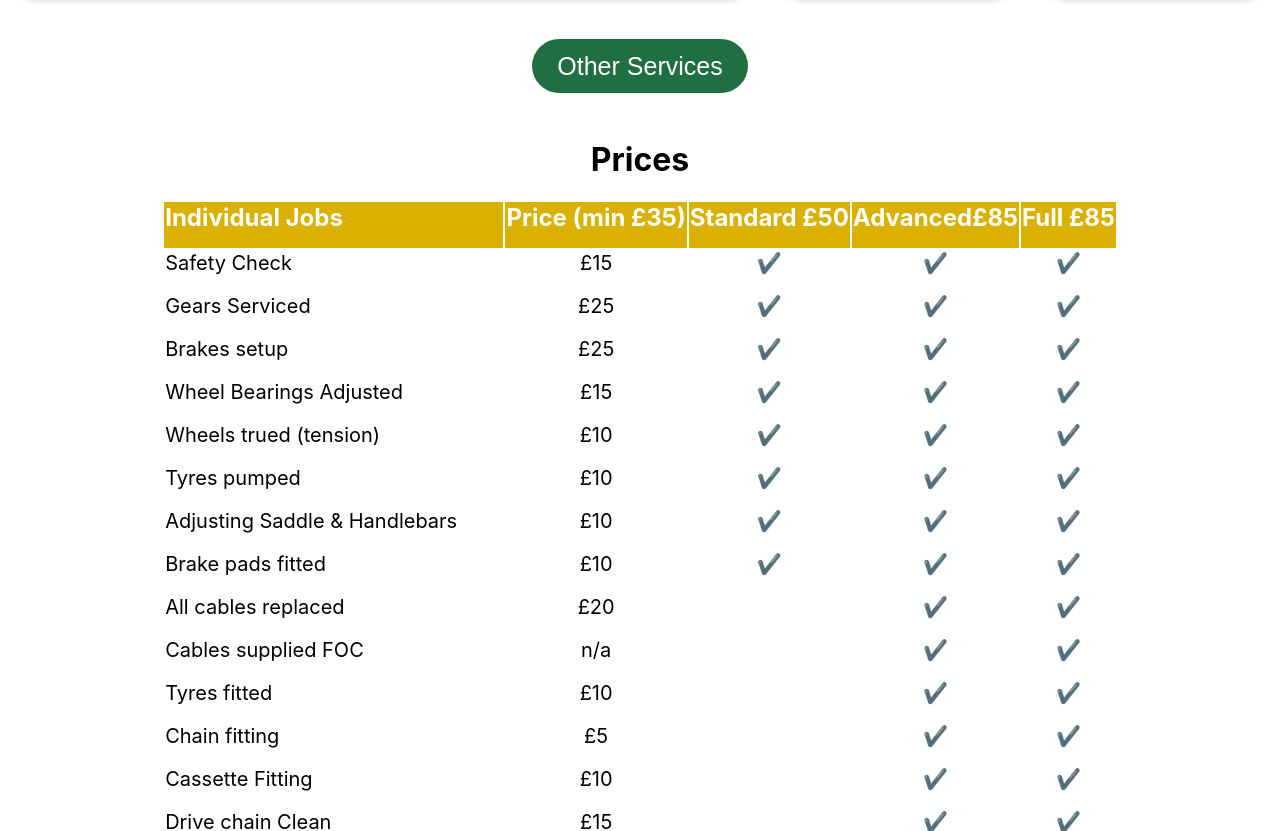
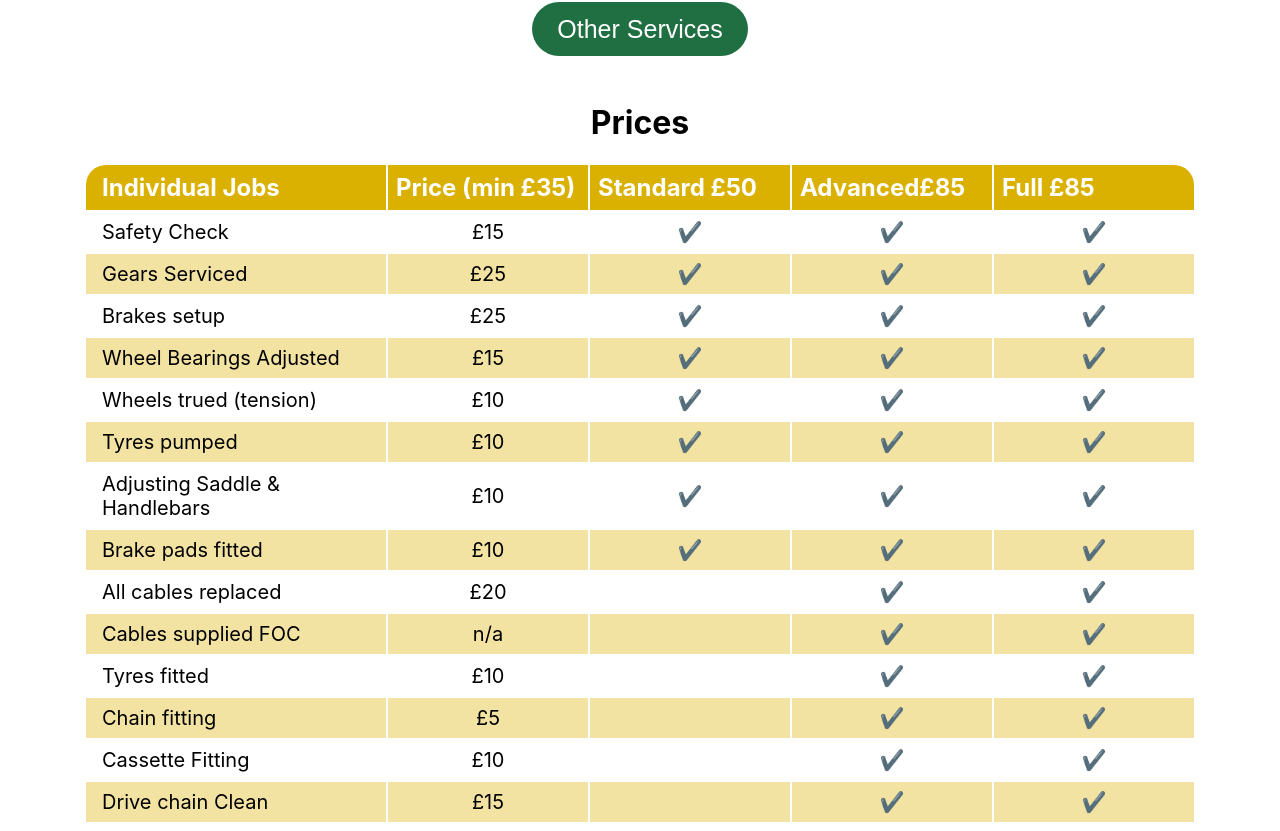
Before and after one commit to randleem/bike-man-dan, a React (Create React App) app in the folder bmd-app/: page / in a window 1280 px wide. Shown: the part 2549-3380 px from the top of the page. Built offline with nearby package versions, Linux system fonts and the light colour scheme; no server answers.

Commit message:
min width for website

```diff
--- a/bmd-app/src/App.css
+++ b/bmd-app/src/App.css
@@ -24,14 +24,7 @@ a {
   color: #ffffff;
 }
 
-/* .app-container {
-  max-width: 1280px;
-} */
-
 @media screen and (min-width: 1280px) {
-  body {
-  }
-
   .hero-container {
     max-width: 100%;
     height: 100vg;
@@ -41,8 +34,19 @@ a {
     z-index: -1;
   }
 }
+
+@media screen and (min-width: 1200px) {
+  .central-container {
+    width: 1200px;
+    margin: auto;
+  }
+}
 /* Desktop width 1200px */
 @media screen and (max-width: 1200px) {
+  /* .central-container {
+    width: 1100px;
+    margin: auto;
+  } */
 }
 
 /* Laptop width 1024px */
--- a/bmd-app/src/App.js
+++ b/bmd-app/src/App.js
@@ -18,11 +18,13 @@ function App() {
     <div className='app-container'>
       <Navbar />
       <Home id='home'/>
+      <div className='central-container'>
       <About />
       <Areas />
       <Services />
       <Prices />
       <BookingForm id='booking-form'/>
+      </div>
       <Footer />
     </div>
   )
--- a/bmd-app/src/Components/PricesTable/PricesTable.css
+++ b/bmd-app/src/Components/PricesTable/PricesTable.css
@@ -1,14 +1,32 @@
 .prices-table {
   justify-content: center;
+  /* align-content: center; */
+  align-items: center;
 }
 
 th {
-  padding-bottom: 1rem;
+  padding: 0.5rem;
   font-weight: bold;
   font-size: 24px;
   background-color: #dab001;
   color: #fff;
-  align-items: center;
+  /* justify-content: center;
+  align-items: center; */
+}
+
+th:first-of-type {
+  border-top-left-radius: 20px;
+  padding-left: 1rem;
+  justify-content: left;
+}
+
+th:last-of-type {
+  border-top-right-radius: 20px;
+}
+
+.prices-table-header {
+  text-align: center;
+  justify-content: center;
 }
 
 .prices-table-header:first-child {
@@ -16,10 +34,19 @@ th {
 }
 
 td {
-  padding-bottom: 1rem;
+  padding-bottom: 0.5rem;
+  padding-top: 0.5rem;
   font-size: 20px;
+  width: 200px;
+}
+
+tr:nth-child(even) {
+  background-color: #f3e3a2;
+  /* opacity: 30%; */
 }
 
 td:first-child {
   text-align: left;
+  padding-left: 1rem;
+  width: 300px;
 }
```
Also changed, not shown: 1 other file (tests, documents, lock files or other folders).
